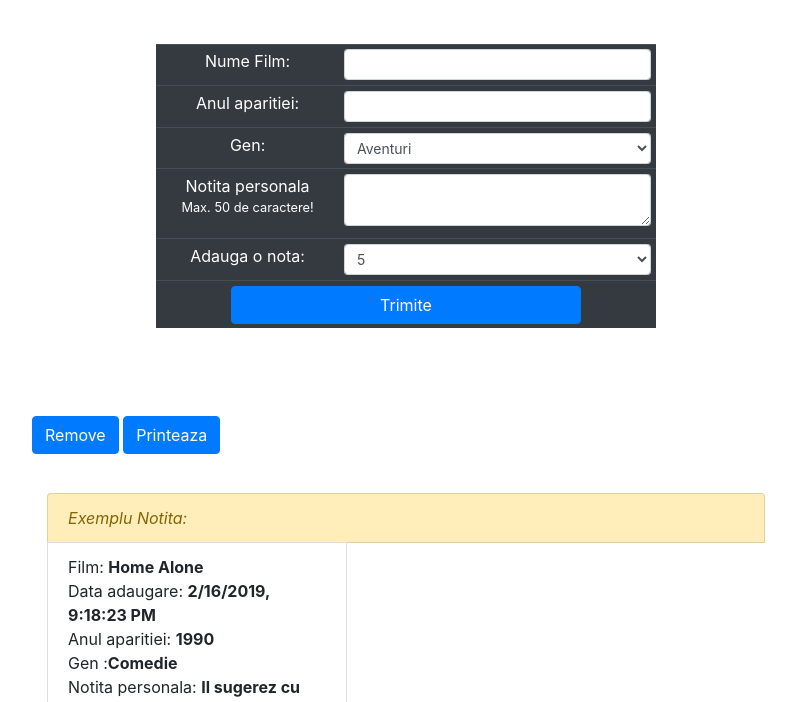
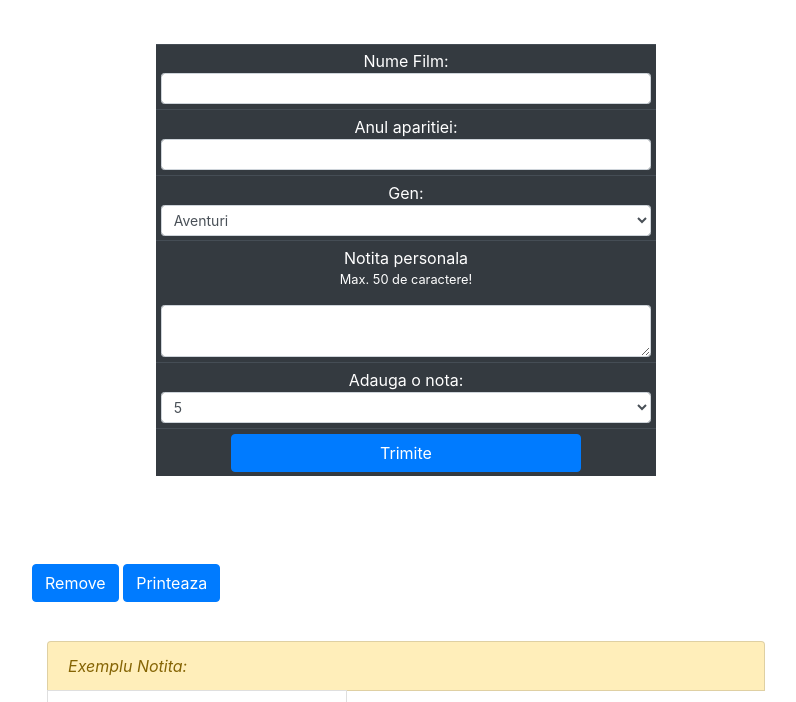
Before and after one commit to cristihenos/Prototype_Movies, a plain HTML site: page index.html in a window 1280 px wide. Shown: the part 67-769 px from the top of the page, without its empty margins (234-1030 px from the left). Drawn offline with nearby package versions, Linux system fonts and the light colour scheme.

Commit message:
Update index.html

```diff
--- a/index.html
+++ b/index.html
@@ -14,14 +14,13 @@
       <form action="filmelemele.html" id="add-movie-form" method="POST" >
             <table id="Table1" class="table table-sm table-dark">
                 <tr>
-            <td>Nume Film:</td>
-            <td><input name="movie" type="text" class="form-control form-control-sm"></td>
+            <td>Nume Film:<input name="movie" type="text" class="form-control form-control-sm"></td>
                  </tr>
-            <tr><td>Anul aparitiei:</td>
-            <td><input name="years" type="text" maxlength="4" id="Field-years" class="form-control form-control-sm"></td>
-                </tr>
-            <tr><td>Gen:</td>
-              <td><select name="gender" class="form-control form-control-sm">
+                <tr>
+            <td>Anul aparitiei:<input name="years" type="text" maxlength="4" id="Field-years" class="form-control form-control-sm"></td>
+                 </tr>
+                <tr>
+            <td>Gen:<select name="gender" class="form-control form-control-sm">
                   <option value="Actiune">Actiune</option>
                   <option value="Aventuri" selected="">Aventuri</option>
                   <option value="Horror">Horror</option>
@@ -30,13 +29,12 @@
                   <option value="Dragoste">Dragoste</option>
                   <option value="Triller">Triller</option>
                     </select></td>
-            </tr>
-            <tr>
-              <td>Notita personala <p class="small">Max. 50 de caractere!</p></td>
-              <td><textarea name="SortDescription" maxlength="51" class="form-control form-control-sm"></textarea></td>
-            </tr>
-            <tr><td>Adauga o nota:</td>
-                <td><select name="scoring" class="form-control form-control-sm">
+                </tr>
+                <tr>
+              <td>Notita personala <p class="small">Max. 50 de caractere!</p><textarea name="SortDescription" maxlength="51" class="form-control form-control-sm"></textarea></td>
+                </tr>
+                 <tr>
+                <td>Adauga o nota:<select name="scoring" class="form-control form-control-sm">
                   <option value="1">1</option>
                   <option value="2">2</option>
                   <option value="3">3</option>
```
